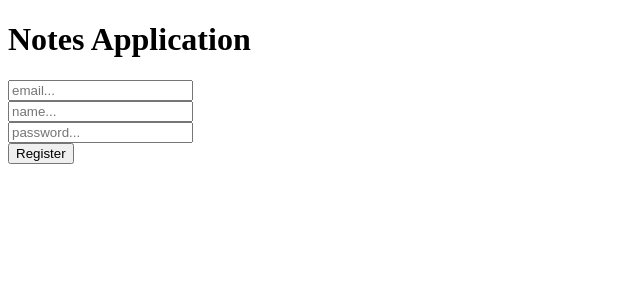
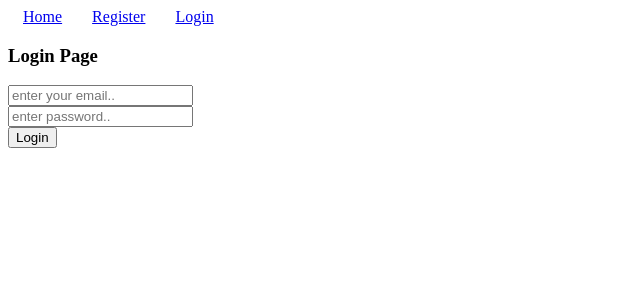
Before and after one commit to DEVAVISWA/FrontEndExercise, a React (Vite) app: page /login in a window 1280 px wide. Shown: the top 300 px of the page, without its empty margins (0-640 px from the left). Built offline with nearby package versions, Linux system fonts and the light colour scheme.

Commit message:
login form authentication using JWT from backend

```diff
--- a/package.json
+++ b/package.json
@@ -11,7 +11,8 @@
   },
   "dependencies": {
     "react": "^18.2.0",
-    "react-dom": "^18.2.0"
+    "react-dom": "^18.2.0",
+    "react-router-dom": "^6.20.0"
   },
   "devDependencies": {
     "@types/react": "^18.2.37",
--- a/src/App.jsx
+++ b/src/App.jsx
@@ -1,75 +1,26 @@
 import React, { useState } from 'react'
+import { Link, Route, BrowserRouter as Router, Routes } from 'react-router-dom'
+import RegisterNewUser from './components/registerNewUser'
+import Home from './components/Home'
+import Login from './components/Login'
 
+const padd = {
+  padding: 15
+}
 function App() {
-
-  const [registerForm, setRegisterForm] = useState({ //2
-    userName: '',
-    name: '',
-    password: ''
-  })
-
-  const handleRegister= async (event) => { //6
-    event.preventDefault()
-    const registerBody= {
-      userName : registerForm.userName,
-      name: registerForm.name,
-      password: registerForm.password
-    }
-
-    const response= await fetch ('http://127.0.0.1:3000/api/users/' , { //7
-      method: 'POST',
-      headers: {
-        'Content-Type' : 'application/json'
-      },
-      body: JSON.stringify(registerBody)
-    })
-    const data= await response.json()
-    if(response.status==200){
-      console.log('user created successfully')
-      console.log(data)
-      setRegisterForm({
-        userName: '',
-        name:'',
-        password:''
-      })
-    } else{
-      console.log('error creating user')
-    }
-  }
-  return ( //1
-    <div>
-      <h1>Notes Application</h1>
+  return ( //1 in components registerNewUser
+    <Router>
       <div>
-        {/* 5 */}
-        <form onSubmit={handleRegister}>
-          <div>
-            <input
-              type="email"
-              placeholder='email...'
-              value={registerForm.userName} //3
-              onChange={e => setRegisterForm({ ...registerForm, userName: e.target.value })} //4
-              required />
-          </div>
-          <div>
-            <input
-              type="text"
-              placeholder='name...'
-              value={registerForm.name}
-              onChange={e => setRegisterForm({ ...registerForm, name: e.target.value })}
-              required />
-          </div>
-          <div>
-            <input
-              type="password"
-              placeholder='password...'
-              value={registerForm.password}
-              onChange={e => setRegisterForm({ ...registerForm, password: e.target.value })}
-              required />
-          </div>
-          <button type='submit'>Register</button>
-        </form>
+        <Link to={'/'} style={padd}>Home</Link>
+        <Link to={'/register'} style={padd}>Register</Link>
+        <Link to={'/login'} style={padd}>Login</Link>
       </div>
-    </div>
+      <Routes >
+        <Route path='/' element={<Home />} />
+        <Route path='/register' element={<RegisterNewUser />} />
+        <Route path='/login' element={< Login />} />
+      </Routes>
+    </Router>
   )
 }
 
--- /dev/null
+++ b/src/components/Home.jsx
@@ -0,0 +1,11 @@
+import React from 'react'
+
+function Home() {
+  return (
+    <div>
+        <h1>HOME Notes application</h1>
+    </div>
+  )
+}
+
+export default Home
--- /dev/null
+++ b/src/components/Login.jsx
@@ -0,0 +1,57 @@
+import React, { useState } from 'react'
+
+function Login() {
+    const [loginForm, setLoginForm] = useState({
+        userName: '',
+        password: ''
+    })
+    const handleLogin = async (e) => {
+        e.preventDefault()
+        console.log('Logging in User')
+
+        const response = await fetch('http://127.0.0.1:3000/api/login', {
+            method: 'POST',
+            headers: {
+                'Content-Type': 'Application/json'
+            },
+            body: JSON.stringify(loginForm)
+        })
+        const data = await response.json()
+        if (response.status == 200) {
+            console.log("User logged in successfully")
+            console.log(data)
+            setLoginForm({
+                userName: '',
+                password: ''
+            })
+        } else {
+            console.log("error logging in user")
+        }
+    }
+    return (
+        <div>
+            <h3>Login Page</h3>
+            <form onSubmit={handleLogin}>
+                <div>
+                    <input type="email"
+                        placeholder='enter your email..'
+                        required
+                        value={loginForm.userName}
+                        onChange={e => setLoginForm({ ...loginForm, userName: e.target.value })}
+                    />
+                </div>
+                <div>
+                    <input type="password"
+                        placeholder='enter password..'
+                        required
+                        value={loginForm.password}
+                        onChange={e => setLoginForm({ ...loginForm, password: e.target.value })}
+                    />
+                </div>
+                <button type='submit'>Login</button>
+            </form>
+        </div>
+    )
+}
+
+export default Login
--- /dev/null
+++ b/src/components/RegisterNewUser.jsx
@@ -0,0 +1,78 @@
+import React, { useState } from 'react'
+
+function RegisterNewUser() {
+
+  const [registerForm, setRegisterForm] = useState({ //2
+    userName: '',
+    name: '',
+    password: ''
+  })
+
+  const handleRegister = async (event) => { //6
+    event.preventDefault()
+    console.log('registering new user')
+    const registerBody = {
+      userName: registerForm.userName,
+      name: registerForm.name,
+      password: registerForm.password
+    }
+
+    const response = await fetch('http://127.0.0.1:3000/api/users/', { //7
+      method: 'POST',
+      headers: {
+        'Content-Type': 'application/json'
+      },
+      body: JSON.stringify(registerBody)
+    })
+    const data = await response.json()
+    if (response.status == 200) {
+      console.log('user created successfully')
+      console.log(data)
+      setRegisterForm({
+        userName: '',
+        name: '',
+        password: ''
+      })
+    } else {
+      console.log('error creating user')
+    }
+  }
+
+  return (
+    <div>
+      <h3>Register User</h3>
+      <div>
+        {/* 5 */}
+        <form onSubmit={handleRegister}>
+          <div>
+            <input
+              type="email"
+              placeholder='email...'
+              value={registerForm.userName} //3
+              onChange={e => setRegisterForm({ ...registerForm, userName: e.target.value })} //4
+              required />
+          </div>
+          <div>
+            <input
+              type="text"
+              placeholder='name...'
+              value={registerForm.name}
+              onChange={e => setRegisterForm({ ...registerForm, name: e.target.value })}
+              required />
+          </div>
+          <div>
+            <input
+              type="password"
+              placeholder='password...'
+              value={registerForm.password}
+              onChange={e => setRegisterForm({ ...registerForm, password: e.target.value })}
+              required />
+          </div>
+          <button type='submit'>Register</button>
+        </form>
+      </div>
+    </div>
+  )
+}
+
+export default RegisterNewUser
```
Also changed, not shown: 1 other file (tests, documents, lock files or other folders).
